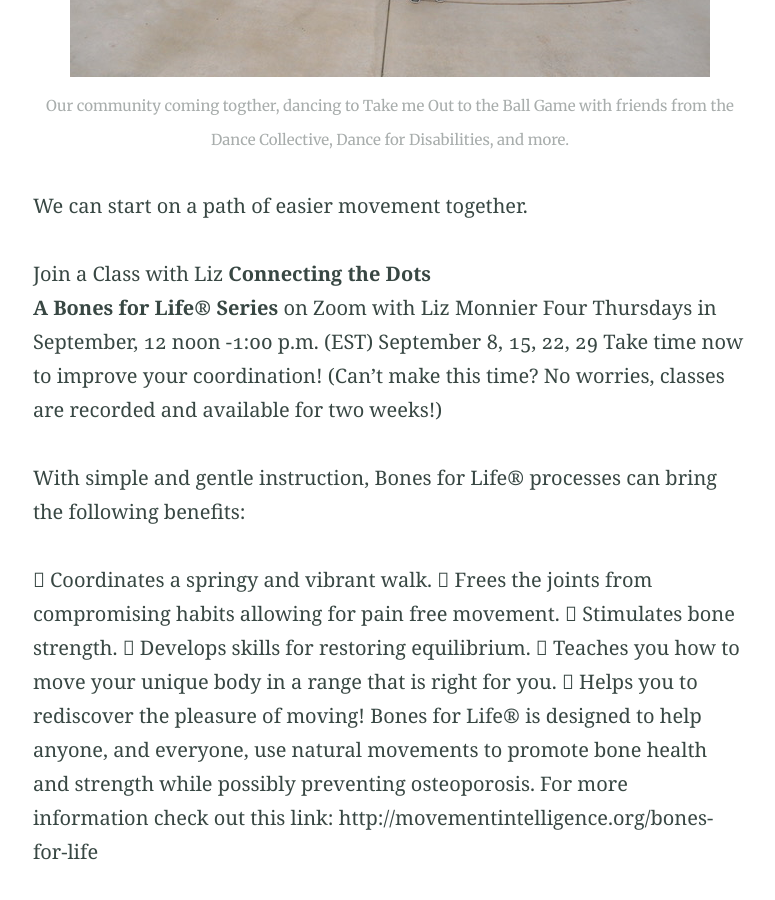
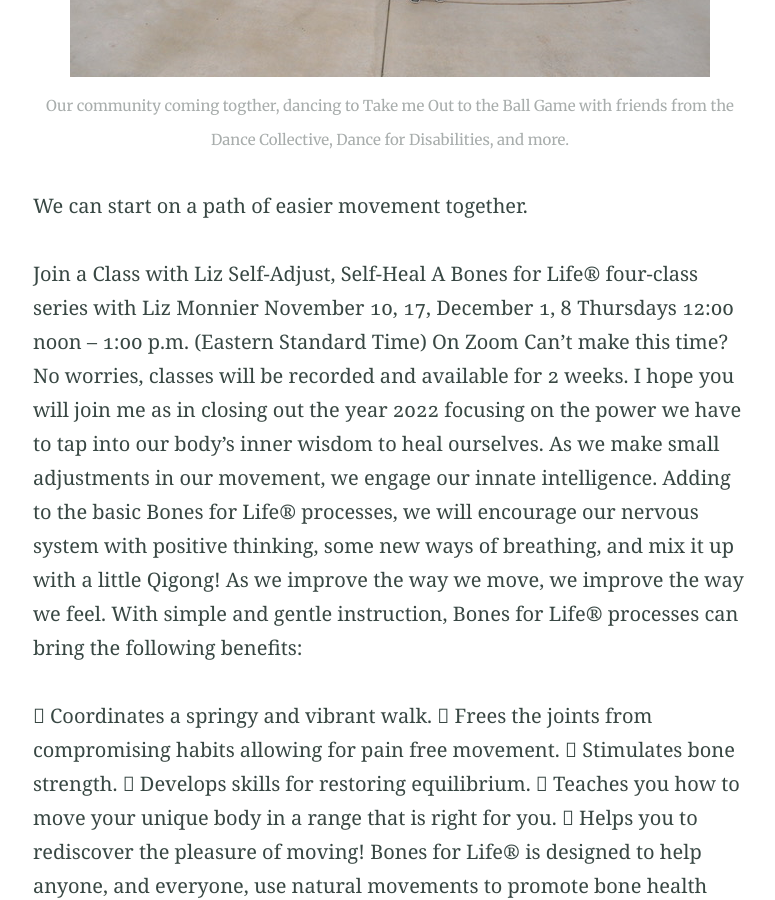
Before and after one commit to monnierliz/monnierliz.github.io, a Jekyll site: the page built from index.md, in a window 1280 px wide and 900 px high, scrolled down 2816 px. Shown: the whole window, without its empty margins (250-1025 px from the left). Built offline with Jekyll 4.4.1, drawn with Linux system fonts in a browser that asks for light colours; some of the changed text lies outside the part shown.

Commit message:
Update class changes for November

```diff
--- a/index.md
+++ b/index.md
@@ -43,13 +43,12 @@ be a better swimmer. For others they look to movement to reduce stress.
 We can start on a path of easier movement together.
 
 Join a Class with Liz
-**Connecting the Dots
-A Bones for Life® Series**
-on Zoom with Liz Monnier
-Four Thursdays in September, 12 noon -1:00 p.m. (EST) September 8, 15, 22, 29
-Take time now to improve your coordination!
-(Can’t make this time? No worries, classes are recorded and available for two weeks!)
-
+Self-Adjust, Self-Heal
+A Bones for Life® four-class series with Liz Monnier
+November 10, 17, December 1, 8
+Thursdays 12:00 noon – 1:00 p.m. (Eastern Standard Time) On Zoom
+Can’t make this time? No worries, classes will be recorded and available for 2 weeks.
+I hope you will join me as in closing out the year 2022 focusing on the power we have to tap into our body’s inner wisdom to heal ourselves. As we make small adjustments in our movement, we engage our innate intelligence. Adding to the basic Bones for Life® processes, we will encourage our nervous system with positive thinking, some new ways of breathing,  and mix it up with a little Qigong! As we improve the way we move, we improve the way we feel.
 With simple and gentle instruction, Bones for Life® processes can bring the following benefits:
 
 	Coordinates a springy and vibrant walk.
@@ -60,20 +59,22 @@ With simple and gentle instruction, Bones for Life® processes can bring the fol
 	Helps you to rediscover the pleasure of moving!
 Bones for Life® is designed to help anyone, and everyone, use natural movements to promote bone health and strength while possibly preventing osteoporosis. For more information check out this link: http://movementintelligence.org/bones-for-life
 
-
 Registration
-To register, simply email me by September 7. I will then send you a link to the Zoom Meeting and add you to my list for recordings and class reviews.
+To register, simply send Liz and email: monnierliz@gmail.com, by November 9. She will then send you a link to the Zoom Meeting and add you to her list for recordings and class reviews.
 **If this is your first Bones for Life® class, you will need to submit the Foundation for Movement Intelligence Memorandum of Understanding prior to taking a class. You only need to do this once.
 https://forms.gle/K6mNWwSemJ5dkFEq9
 
 Class fees are $40 for the series or $13 for a drop-in. If you are financially challenged but would like to join in, please let me know.
 Payments can be made through PayPal, WISE, or you can send a check to my home address.
 
-
 **Dance for PD** (dance movement in chair for those with limited mobility)
 In Person at the Fort Wayne Dance Collective, 437 East Berry Street, Fort Wayne, IN 46802
-Mondays 12:30 p.m.-1:30 p.m.  starting September 12 (Call 260-424-6574 to register, drop in’s welcome)
+Mondays 12:30 p.m.-1:30 p.m.  starting September 12-December 19 (Call 260-424-6574 to register, drop in’s welcome)
 
 **Exploring Dance **is a class that is accessible for people of diverse abilities. Students will gain confidence by expressing themselves through dance. We will refine our motor skills while gaining strength and flexibility. Mondays 5:30-6:30 p.m. starting September 12 at the Fort Wayne Dance Collective, 437 East Berry Street, Fort Wayne, IN 46802. Call 260-424-6574 or check out the website at fwdc.org
 
+**T'ai Chi For Relaxation**
+In person at the Fort Wayne Botanical Gardens, Tuesdays 9:30-10:30 a.m. and 5-6:00 p.m. starting January 31-February 28.
+All are welcome to find a sense of relaxation through the basic principles of this ancient Chinese movement form.  Our class will focus on breathing, developing confidence in balance and weight shifts, quieting the mind, moving slowly and finding efficiency and flow in our movement. User-friendly Qigong exercises will promote healing and internal harmony. To register contact Fort Wayne Parks and Recreation (260)427-6000
+
 <p style="text-align: center;">{% include button.html text="Learn More" link="/services" %}</p>
```
